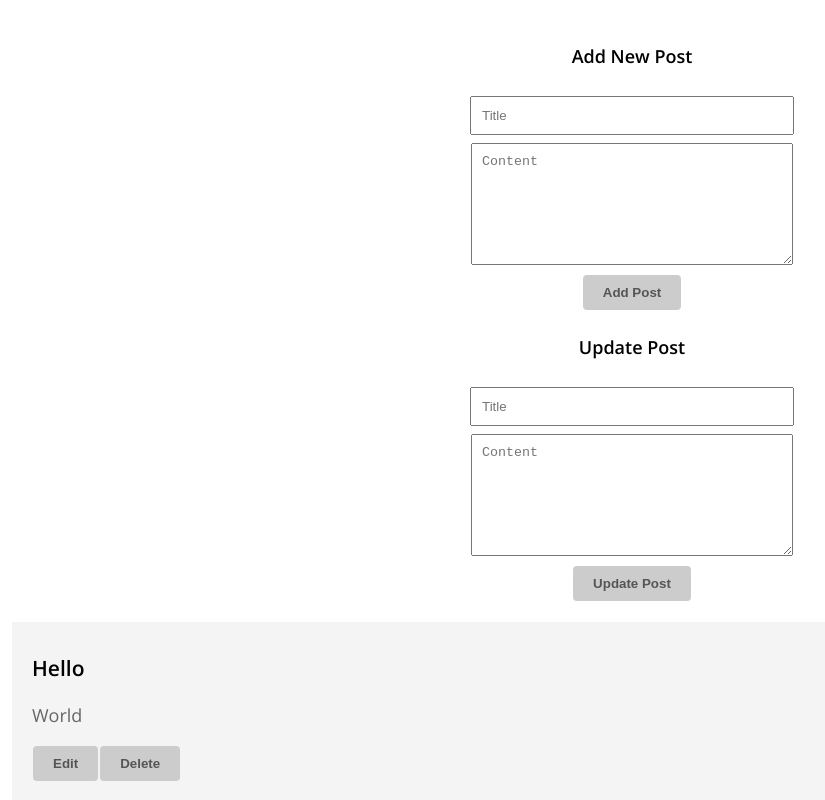
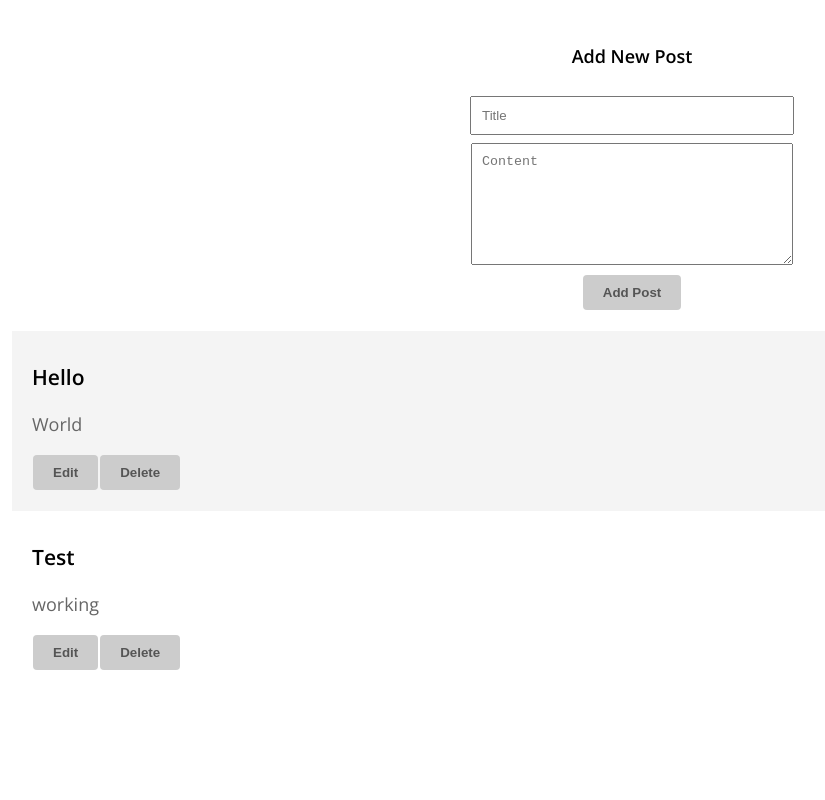
Before and after one commit to thraddash/food2, a React (Create React App) app: page / in a window 1280 px wide. Shown: the top 800 px of the page, without its empty margins (8-833 px from the left). Built offline with nearby package versions, Linux system fonts and the light colour scheme.

Commit message:
hide update post form to render with if stmt

```diff
--- a/src/App.js
+++ b/src/App.js
@@ -104,21 +104,25 @@ function App() {
         <button onClick={ addPost }>Add Post</button>
       </div>
 
+      {/* If temp state has got values of title and content for update form show this */}
+      {updateTitle || updateContent ?
+        (
           <div>
             <h4>Update Post</h4>
             <input placeholder="Title"
               onChange={e => setUpdateTitle(e.target.value)}
-          value={ updateTitle || '' }
+              value={updateTitle || ''}
             />
             <br />
             <textarea placeholder="Content"
               placeholder="Content"
               onChange={e => setUpdateContent(e.target.value)}
-          value={ updateContent || '' }
+              value={updateContent || ''}
             ></textarea>
             <br />
-        <button onClick={ updatePost }>Update Post</button>
+            <button onClick={updatePost}>Update Post</button>
           </div>
+        ) : null}
 
       <div className="posts">
         { data ? data.map(post => {
```
Lines whose indentation alone changed are shown as unchanged.
